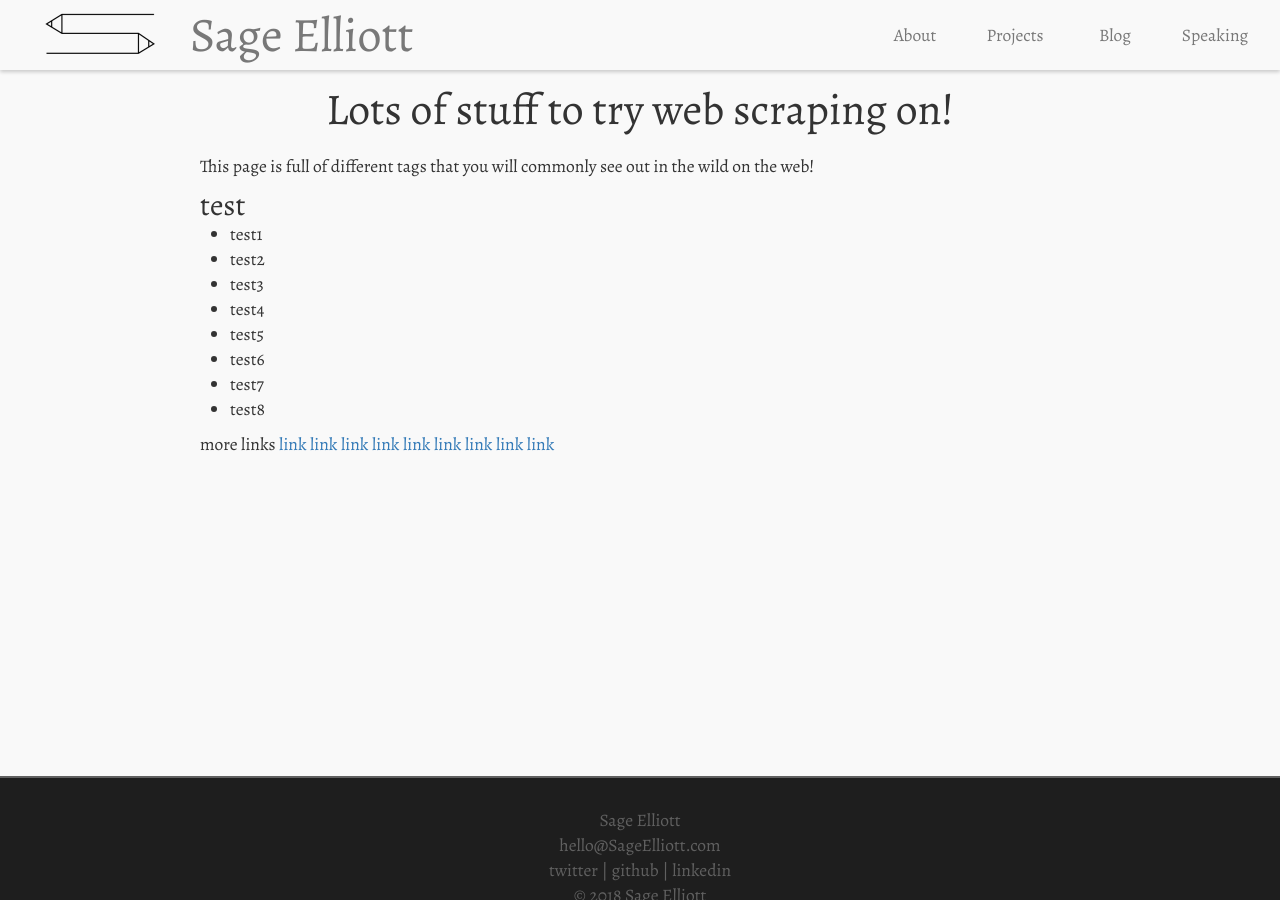
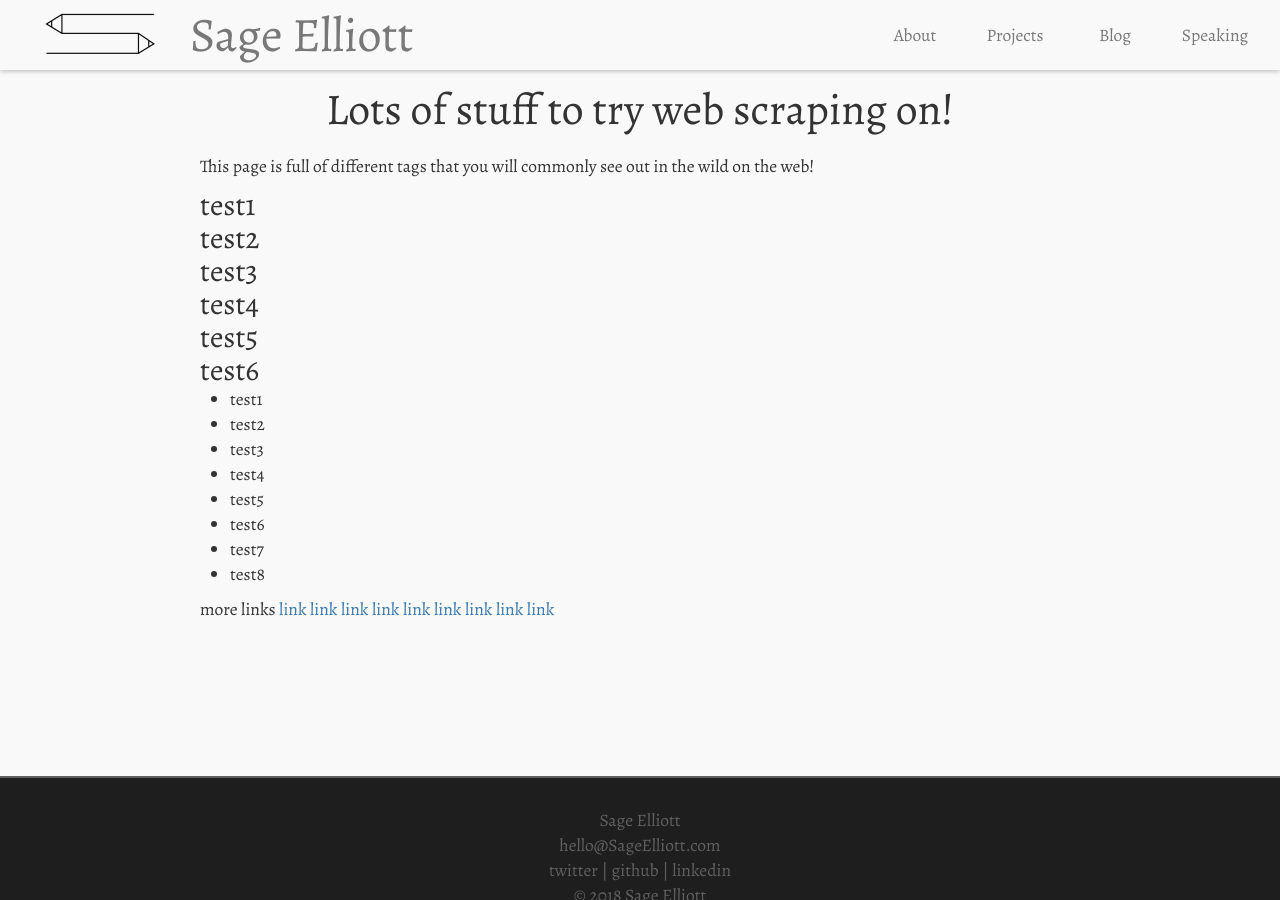
Before and after one commit to sagecodes/sage-blog, a Jekyll site: the page built from scrape-example-page.html, in a window 1280 px wide. Built offline with Jekyll 4.4.1, drawn with Linux system fonts in a browser that asks for light colours; nearby versions of some CDN libraries; some web fonts are replaced.

Commit message:
add more headers to scrape

```diff
--- a/scrape-example-page.html
+++ b/scrape-example-page.html
@@ -10,7 +10,12 @@ permalink: /scrape/
 <p>This page is full of different tags that you will commonly see
     out in the wild on the web!</p>
 
-<h2 class="headline">test</h2>
+<h2 class="headline">test1</h2>
+<h2 class="headline">test2</h2>
+<h2 class="headline">test3</h2>
+<h2 class="headline">test4</h2>
+<h2 class="headline">test5</h2>
+<h2 class="headline">test6</h2>
 
 
 <ul>
```
